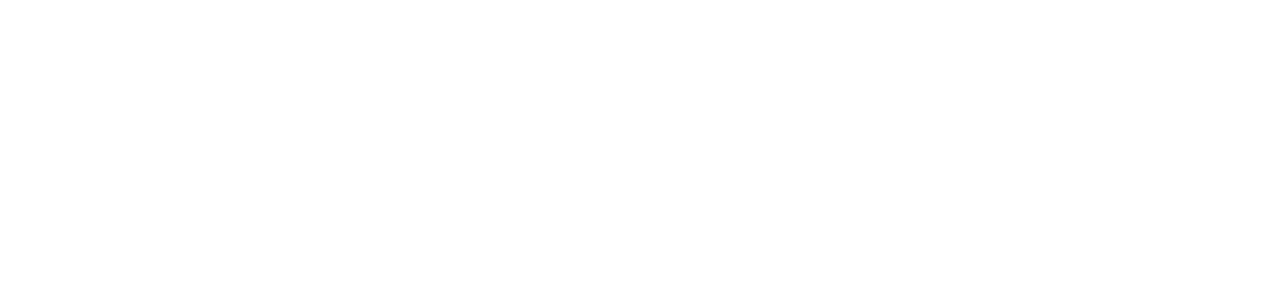
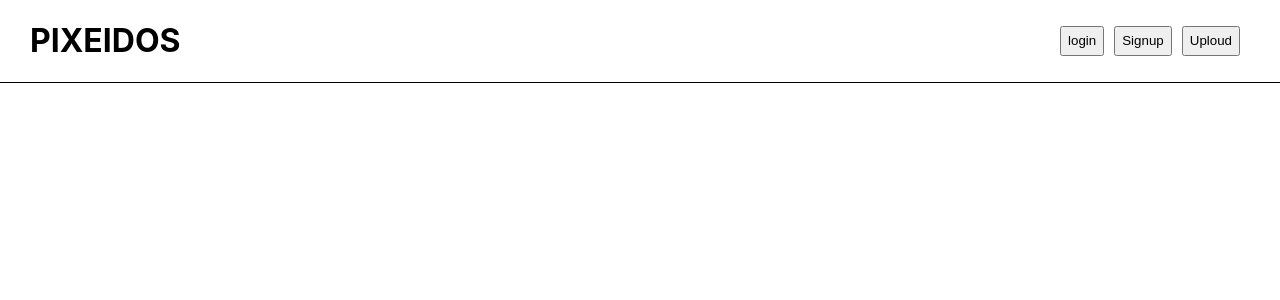
Before and after one commit to indiomedeiros/pixeidos-front-end, a React (Create React App) app: page / in a window 1280 px wide. Shown: the top 300 px of the page. Built offline with nearby package versions, Linux system fonts and the light colour scheme.

Commit message:
Header component has been created and is ready to receive stylization. Still no features

```diff
--- /dev/null
+++ b/src/Components/Header/Header.js
@@ -0,0 +1,21 @@
+import {
+  HeaderContainer,
+  Title,
+  ButtonsContainer,
+  ButtonLogin,
+  ButtonSignup,
+  ButtonUploud,
+} from "./styled";
+
+export default function Header() {
+  return (
+    <HeaderContainer>
+      <Title>PIXEIDOS</Title>
+      <ButtonsContainer>
+        <ButtonLogin>login</ButtonLogin>
+        <ButtonSignup>Signup</ButtonSignup>
+        <ButtonUploud>Uploud</ButtonUploud>
+      </ButtonsContainer>
+    </HeaderContainer>
+  );
+}
--- /dev/null
+++ b/src/Components/Header/styled.js
@@ -0,0 +1,31 @@
+import styled from "styled-components"
+
+export const HeaderContainer = styled.div`
+    display: flex;
+    justify-content: space-between;
+    align-items: center;
+    border-bottom: 1px solid black;
+    padding: 0px 30px;
+`
+export const Title = styled.h1`
+
+`
+export const ButtonsContainer = styled.div `
+    display: flex;
+    justify-content: space-around;
+    height: 30px;
+`
+export const MarginOfButtons = styled.button `
+    margin-right: 10px;
+`
+export const ButtonLogin = styled(MarginOfButtons)`
+
+`
+
+export const ButtonSignup = styled(MarginOfButtons)`
+
+`
+
+export const ButtonUploud = styled(MarginOfButtons)`
+
+`
--- a/src/Router/Router.js
+++ b/src/Router/Router.js
@@ -1,4 +1,5 @@
 import { BrowserRouter, Route, Switch } from "react-router-dom";
+import Header from "../Components/Header/Header";
 import HomePage from "../Pages/HomePage";
 import ImageDetailsPage from "../Pages/ImageDetailsPage";
 import ImageSearchPage from "../Pages/ImageSearchPage";
@@ -9,6 +10,7 @@
 export default function Router() {
   return (
     <BrowserRouter>
+      <Header/>
       <Switch>
         <Route exact path="/">
           <HomePage />
```
